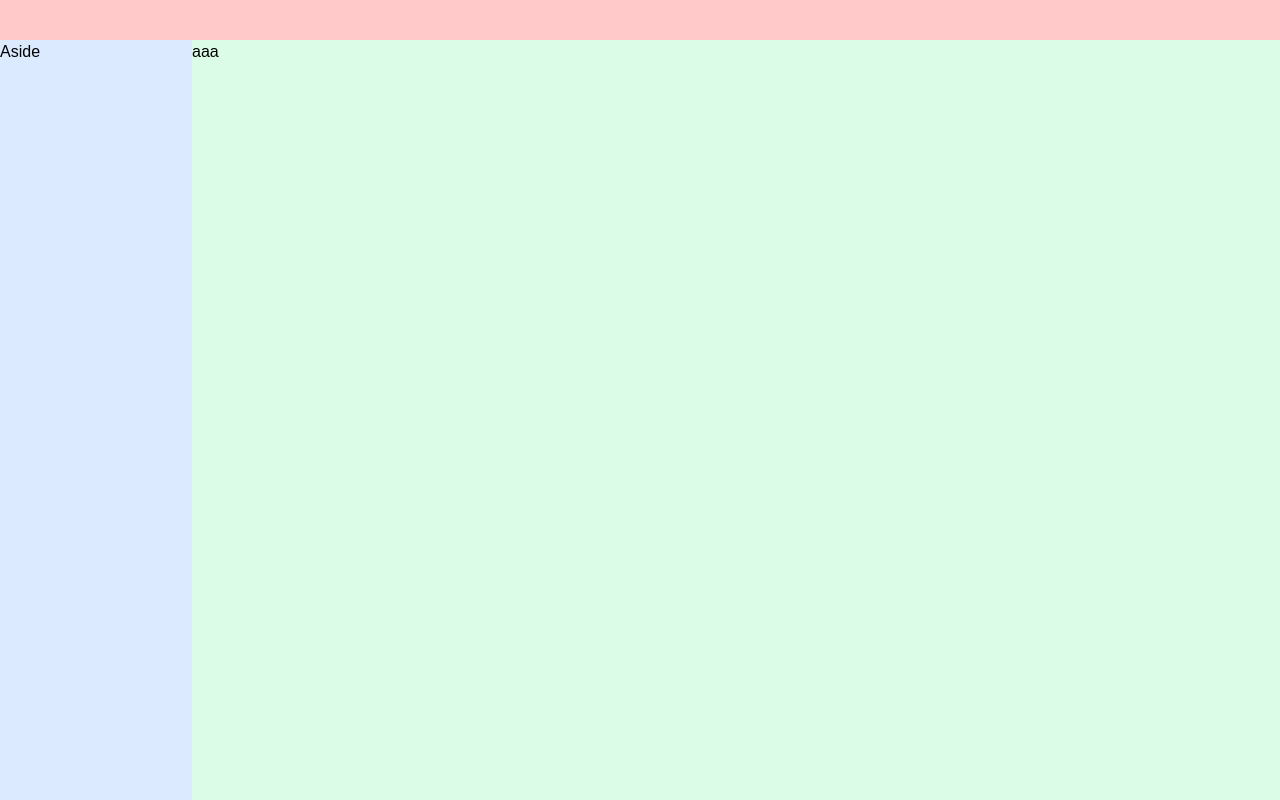
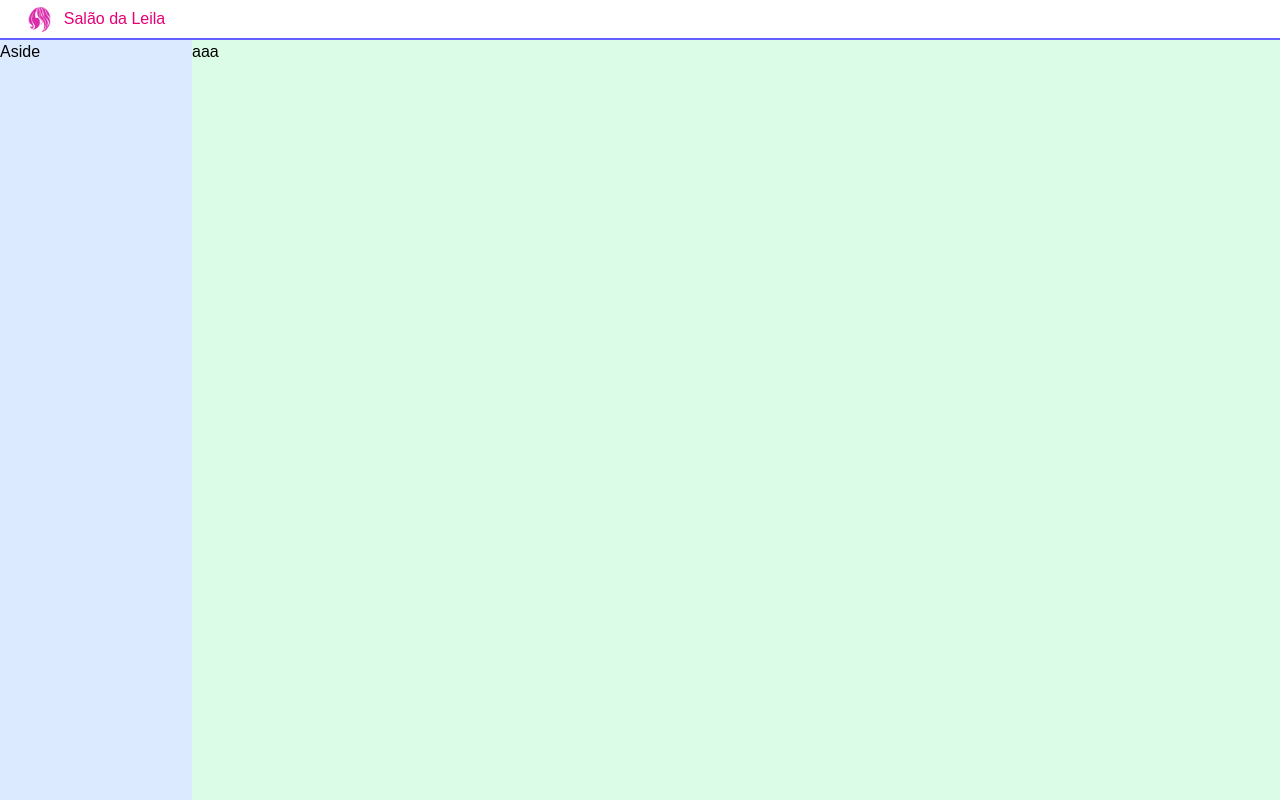
Before and after one commit to MateusFuzer/salao_beleza_web, a Next.js app: page / in a window 1280 px wide. Built offline with nearby package versions, Linux system fonts and the light colour scheme.

Commit message:
feat: Implementa logo e o nome da empresa

```diff
--- a/src/app/globals.css
+++ b/src/app/globals.css
@@ -1,13 +1,11 @@
 @import "tailwindcss";
 
-*{
-  padding: 0;
-  margin: 0;
-}
 
 html, body {
   height: 100%;
   width: 100%;
+  padding: 0;
+  margin: 0;
 }
 
 body {
--- a/src/app/layout.tsx
+++ b/src/app/layout.tsx
@@ -2,6 +2,7 @@ import type { Metadata } from "next";
 import { Geist, Geist_Mono } from "next/font/google";
 import "./globals.css";
 import Aside from "./modules/aside/Aside";
+import Header from "./modules/Header/Header";
 
 const geistSans = Geist({
   variable: "--font-geist-sans",
@@ -29,7 +30,9 @@ export default function RootLayout({
         className={`${geistSans.variable} ${geistMono.variable} antialiased`}
       >
         <div className="h-full w-full">
-          <header className="h-[5%] w-full bg-red-200"></header>
+          <header className="h-[5%] w-full">
+            <Header/>
+          </header>
           <div className="h-[95%] flex w-full ">
             <div className="w-[15%] h-full bg-blue-100">
               <Aside />
--- /dev/null
+++ b/src/app/modules/Header/Header.tsx
@@ -0,0 +1,19 @@
+import Image from "next/image";
+
+export default function Header() {
+  return (
+    <div className="h-full w-full border-b-2 border-indigo-500 ">
+      <div className="w-[15%] h-full flex gap-3 justify-center">
+        <div className=" content-center">
+          <Image
+            src="/mulher-com-cabelo-comprido.png"
+            width={25}
+            height={25}
+            alt="Picture of the author"
+          />
+        </div>
+        <span className="content-center text-pink-600">Salão da Leila</span>
+      </div>
+    </div>
+  );
+}
```
